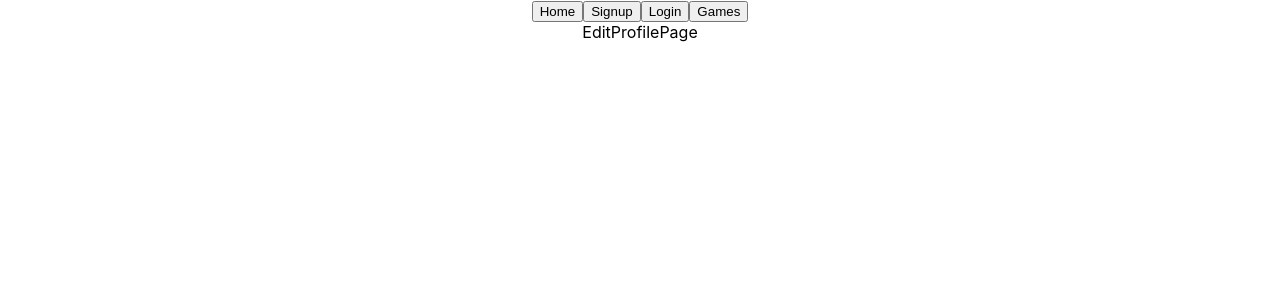
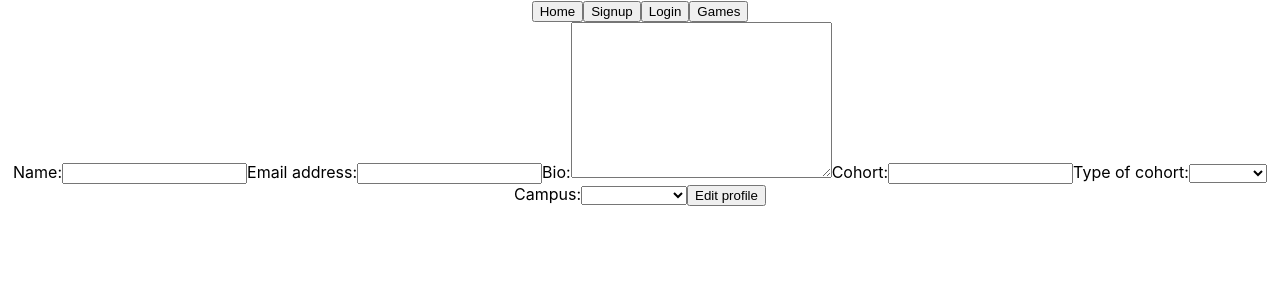
Before and after one commit to miloliveira/playhack-client, a React (Create React App) app: page /edit-profile/1 in a window 1280 px wide. Shown: the top 300 px of the page. Built offline with nearby package versions, Linux system fonts and the light colour scheme; no server answers.

Commit message:
comments component

```diff
--- a/src/App.js
+++ b/src/App.js
@@ -1,48 +1,42 @@
-import logo from './logo.svg';
-import './App.css';
-import { Routes, Route } from 'react-router-dom';
-import NavBar from './components/NavBar';
-import HomePage from './pages/HomePage';
-import SignupPage from './pages/SignupPage';
-import LoginPage from './pages/LoginPage';
-import AllGamesPage from './pages/AllGamesPage';
-import GameDetailsPage from './pages/GameDetailsPage';
-import SubmitGamePage from './pages/SubmitGamePage';
-import EditGamePage from './pages/EditGamePage';
-import ProfilePage from './pages/ProfilePage';
-import EditProfilePage from './pages/EditProfilePage';
-import IsPrivate from "./components/IsPrivate"
-import IsPublic from "./components/IsPublic"
+import logo from "./logo.svg";
+import "./App.css";
+import { Routes, Route } from "react-router-dom";
+import NavBar from "./components/NavBar";
+import HomePage from "./pages/HomePage";
+import SignupPage from "./pages/SignupPage";
+import LoginPage from "./pages/LoginPage";
+import AllGamesPage from "./pages/AllGamesPage";
+import GameDetailsPage from "./pages/GameDetailsPage";
+import SubmitGamePage from "./pages/SubmitGamePage";
+import EditGamePage from "./pages/EditGamePage";
+import ProfilePage from "./pages/ProfilePage";
+import EditProfilePage from "./pages/EditProfilePage";
+import IsPrivate from "./components/IsPrivate";
+import IsPublic from "./components/IsPublic";
 
 function App() {
   return (
     <div className="App">
-    <NavBar/>
-    <Routes>
+      <NavBar />
+      <Routes>
+        <Route path="/" element={<HomePage />} />
 
-    <Route path="/" element={<HomePage />} />
+        <Route path="/signup" element={<SignupPage />} />
 
-<Route path="/signup" element={<SignupPage/>} />
+        <Route path="/login" element={<LoginPage />} />
 
-<Route path="/login" element={<LoginPage/>} />
+        <Route path="/games" element={<AllGamesPage />} />
 
-<Route path="/games" element={<AllGamesPage/>} />
+        <Route path="/playing/:gameId" element={<GameDetailsPage />} />
 
-<Route path="/playing/:gameId" element={<GameDetailsPage/>} />
+        <Route path="/submit-game" element={<SubmitGamePage />} />
 
-<Route path="/submit-game" element={<SubmitGamePage/>} />
+        <Route path="/edit-game" element={<EditGamePage />} />
 
-<Route path="/edit-game" element={<EditGamePage/>} />
+        <Route path="/profile/:userId" element={<ProfilePage />} />
 
-<Route path="/profile/:userId" element={
-
-<ProfilePage/>
-
-} />
-
-<Route path="/edit-profile/:userId" element={<EditProfilePage/>} />
-
-    </Routes>
+        <Route path="/edit-profile/:userId" element={<EditProfilePage />} />
+      </Routes>
     </div>
   );
 }
--- a/src/components/NavBar.jsx
+++ b/src/components/NavBar.jsx
@@ -21,7 +21,7 @@ function NavBar() {
               <button>Profile</button>
             </Link>
             <Link to="/" ><button onClick={logoutUser}>Logout</button></Link>
-            <p>{user.username}</p>
+            <Link to={`/edit-profile/${user._id}`}><button>Edit your profile</button></Link>
           </>
         )}
 
--- a/src/pages/AllGamesPage.jsx
+++ b/src/pages/AllGamesPage.jsx
@@ -22,7 +22,7 @@ function AllGamesPage() {
     <div>
       {games.map((game) => {
         return (
-          <div>
+          <div key={game._id}>
             <Link to={`/playing/${game._id}`}>
               <img src={game.thumbnail} alt="game thumbnail" />
               <h2>{game.title}</h2>
--- a/src/pages/EditProfilePage.jsx
+++ b/src/pages/EditProfilePage.jsx
@@ -1,9 +1,191 @@
-import React from 'react'
+import React, { useState, useEffect } from "react";
+import axios from "axios";
+import { Link, useParams, useNavigate } from "react-router-dom";
 
 function EditProfilePage() {
+  const { userId } = useParams();
+  const [name, setName] = useState("");
+  const [email, setEmail] = useState("");
+  const [password, setPassword] = useState("");
+  const [bio, setBio] = useState("");
+  const [imageUrl, setImageUrl] = useState("");
+  const [cohort, setCohort] = useState("");
+  const [cohortType, setCohortType] = useState("");
+  const [campus, setCampus] = useState("");
+  const [errorMessage, setErrorMessage] = useState(undefined);
+  const navigate = useNavigate();
+  const getToken = localStorage.getItem("authToken");
+
+  const getUser = async () => {
+    try {
+      let response = await axios.get(
+        `${process.env.REACT_APP_API_URL}/user/${userId}` /* , {
+        headers: {
+          Authorization: `Bearer ${getToken}`,
+        },
+      } */
+      );
+      setName(response.data.name);
+      setEmail(response.data.email);
+      setPassword(response.data.password);
+      setBio(response.data.bio);
+      /* setImageUrl(response.data.imageUrl); */
+      setCohort(response.data.cohort);
+      setCohortType(response.data.cohortType);
+      setCampus(response.data.campus);
+    } catch (error) {
+      console.log(error);
+    }
+  };
+
+  useEffect(() => {
+    getUser();
+  }, []);
+
+  const handleName = (e) => {
+    setName(e.target.value);
+  };
+
+  const handleEmail = (e) => {
+    setEmail(e.target.value);
+  };
+
+  const handlePassword = (e) => {
+    setPassword(e.target.value);
+  };
+
+  const handleBio = (e) => {
+    setBio(e.target.value);
+  };
+
+  const handleImageUrl = (e) => {
+    setImageUrl(e.target.value);
+  };
+
+  const handleCohort = (e) => {
+    setCohort(e.target.value);
+  };
+
+  const handleCohortType = (e) => {
+    setCohortType(e.target.value);
+  };
+
+  const handleCampus = (e) => {
+    setCampus(e.target.value);
+  };
+
+  const handleSubmit = (e) => {
+    e.preventDefault();
+    const body = {
+      name,
+      email,
+      password,
+      imageUrl,
+      bio,
+      cohort,
+      cohortType,
+      campus,
+    };
+    axios
+      .put(`${process.env.REACT_APP_API_URL}/user/${userId}`, body, {
+        headers: {
+          Authorization: `Bearer ${getToken}`,
+        },
+      })
+      .then(() => {
+        setName("");
+        setEmail("");
+        setPassword("");
+        setBio("");
+        setImageUrl("");
+        setCohort("");
+        setCohortType("");
+        setCampus("");
+        navigate(`/profile/${userId}`);
+      })
+      .catch((err) => console.log(err));
+  };
+
   return (
-    <div>EditProfilePage</div>
-  )
+    <div>
+      <form onSubmit={handleSubmit}>
+        <label htmlFor="name">Name:</label>
+        <input type="text" name="name" value={name} onChange={handleName} />
+
+        <label htmlFor="email">Email address:</label>
+        <input type="email" name="email" value={email} onChange={handleEmail} />
+
+        {/* <label htmlFor="password">Password:</label>
+        <input
+          type="password"
+          name="password"
+          value={password}
+          onChange={handlePassword}
+        /> */}
+        {/*
+        <label htmlFor="imageUrl">ImageUrl:</label>
+        <input
+          type="file"
+          name="imageUrl"
+          value={imageUrl}
+          onChange={handleImageUrl}
+        /> */}
+
+        <label htmlFor="bio">Bio:</label>
+        <textarea
+          name="bio"
+          cols="30"
+          rows="10"
+          value={bio}
+          onChange={handleBio}
+        ></textarea>
+
+        <label htmlFor="cohort">Cohort:</label>
+        <input
+          type="text"
+          name="cohort"
+          value={cohort}
+          onChange={handleCohort}
+        />
+
+        <label htmlFor="cohortType">Type of cohort:</label>
+
+        <select
+          id="cohortType"
+          name="cohortType"
+          /* value={cohortType} */
+          onChange={handleCohortType}
+        >
+          <option value=""></option>
+          <option value="In person">In person</option>
+          <option value="Remote">Remote</option>
+        </select>
+
+        <label htmlFor="campus">Campus:</label>
+        <select
+          id="campus"
+          name="campus"
+          /* value={campus} */
+          onChange={handleCampus}
+        >
+          <option value=""></option>
+          <option value="Lisbon">Lisbon</option>
+          <option value="Berlin">Berlin</option>
+          <option value="London">London</option>
+          <option value="Barcelona">Barcelona</option>
+          <option value="Madrid">Madrid</option>
+          <option value="Amsterdam">Amsterdam</option>
+          <option value="Miami">Miami</option>
+          <option value="New York City">New York City</option>
+          <option value="Tampa">Tampa</option>
+          <option value="Mexico City">Mexico City</option>
+          <option value="São Paulo">São Paulo</option>
+        </select>
+
+        <button type="submit">Edit profile</button>
+      </form>
+    </div>
+  );
 }
 
-export default EditProfilePage
+export default EditProfilePage;
--- a/src/pages/ProfilePage.jsx
+++ b/src/pages/ProfilePage.jsx
@@ -23,17 +23,54 @@ const{userId}= useParams()
 
   useEffect(() => {
     getUser();
-  }, []);
+  }, [userId]);
 
 
-  return (
-    <div>
-    <h2>Hello</h2>
-   {/* <h2>{user.name}</h2>
-   <h2>{user.email}</h2>
-   <p>{user.imageUrl}</p>    */}
-    </div>
-  )
+  return (<div>
+    {user &&
+  <>
+  <div>
+   <h2>Hello {user.name}</h2>
+   <h2>bio: {user.bio}</h2>
+   <h4>cohort: {user.cohort}</h4>
+   <h4>cohort type:{user.cohortType}</h4>
+   <h4>campus: {user.campus}</h4>
+   <img src={user.imageUrl} alt="profile img"
+   />
+</div>
+<div>
+  {user.games.map((userGame)=>{
+    return(
+      <div key={userGame._id}>
+      <p>{userGame.title}</p>
+        <img src={userGame.thumbnail} alt="game-img"/>
+      </div>
+    )
+  })}
+</div>
+<div>
+
+{user.likedGames.map((likedGame)=>{
+    return(
+      <div key={likedGame._id}>
+        <img src={likedGame.thumbnail} alt="game-img"/>
+      </div>
+    )
+  })}
+
+
+
+</div>
+
+   </>
+
+
+
+
+
+
+    }
+    </div>)
 }
 
 export default ProfilePage
--- a/src/pages/SignupPage.jsx
+++ b/src/pages/SignupPage.jsx
@@ -19,6 +19,10 @@ function SignupPage() {
   const handlePassword = (e) => {
     setPassword(e.target.value);
   };
+
+
+
+
 
   const handleSubmit = (e) => {
     e.preventDefault();
```
Also changed, not shown: src/components/Comments.jsx (added, +17 -0 lines).
